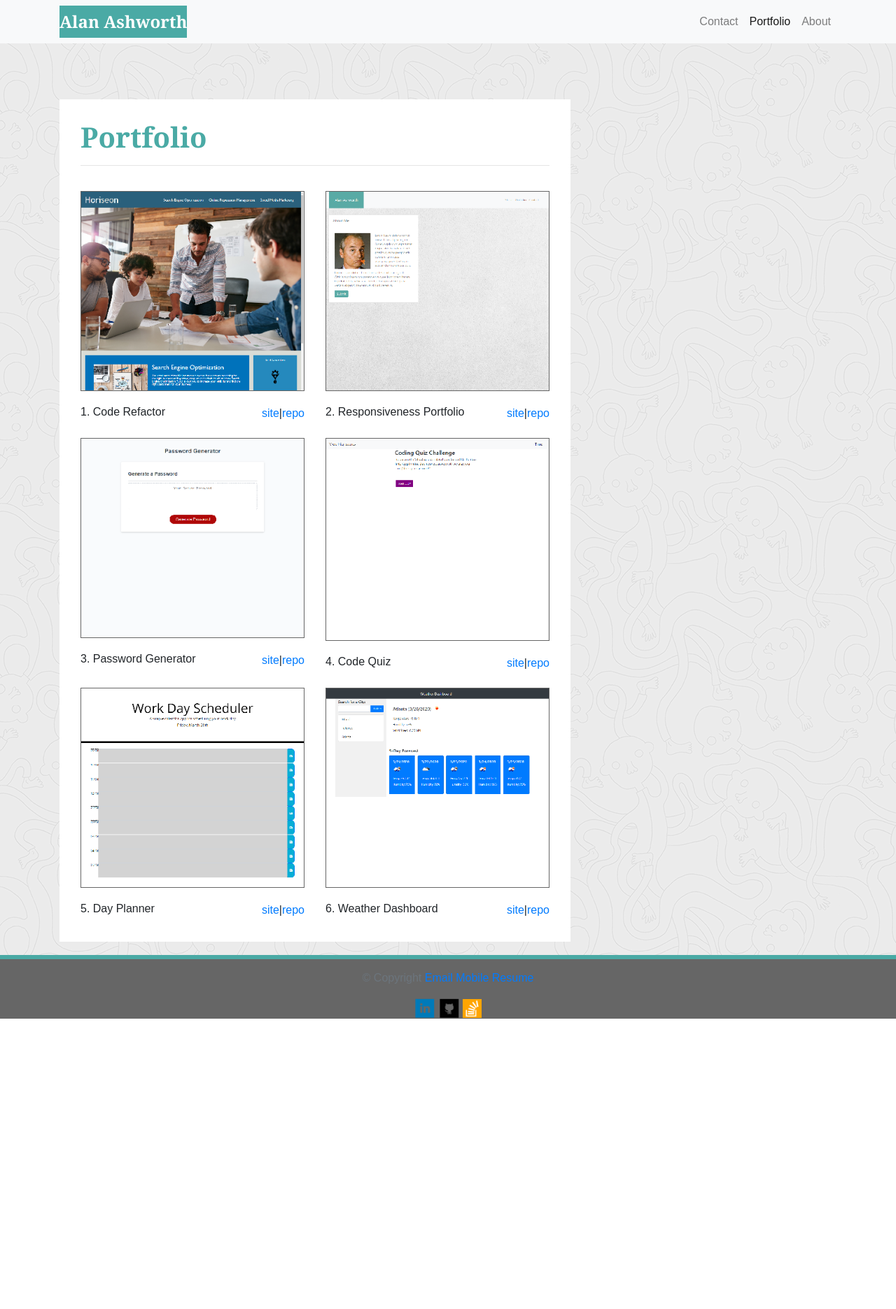
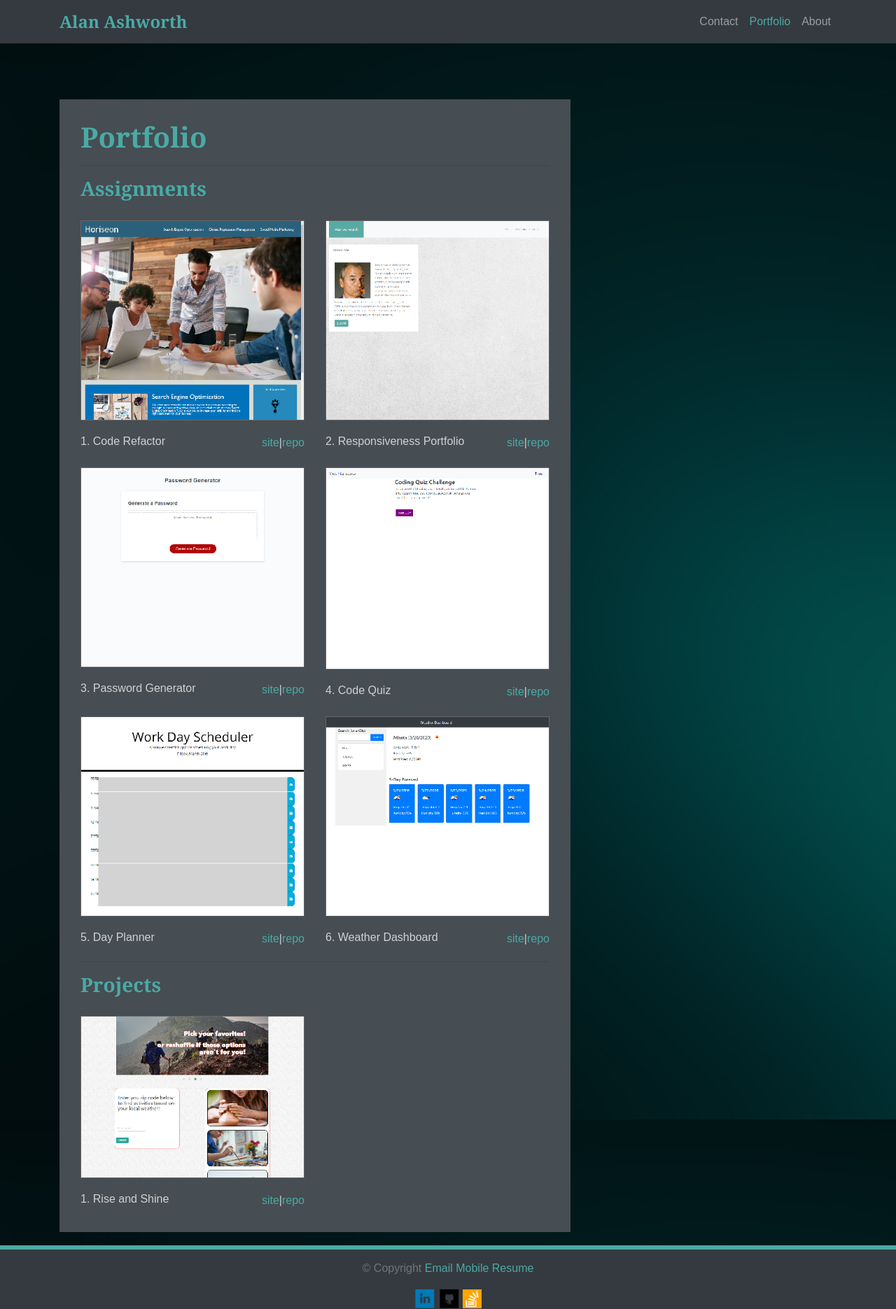
Before and after one commit to AlanAshworth/GT-Homework-07-Updated-Portfolio-Page, a plain HTML site: page portfolio.html in a window 1280 px wide. Shown: the whole page at 70% size. Before the commit the page ends 1456 px from the top, so only its background shows below. Drawn offline with nearby package versions, Linux system fonts and the light colour scheme.

Commit message:
Styling adjustments.

```diff
--- a/Assets/css/styles.css
+++ b/Assets/css/styles.css
@@ -4,7 +4,7 @@ body {
   font-family: Arial, "Helvetica Neue", Helvetica, sans-serif;
 
   /* Visual */
-  background-image: url("../Images/ignasi_pattern_s.png");
+  background-image: url("../Images/dark-teal-gradient.jpg");
 }
 
 html {
@@ -24,9 +24,21 @@ h1 {
   font-family: 'Roboto', sans-serif;
 }
 
+h6, p, span, hr {
+  color: rgb(209, 209, 209);
+}
+
+a {
+  color: #4aaaa5;
+}
+
+a:hover {
+  color: #3b7c79;
+}
+
 /* create styles for use for all white main boxes */
 .block {
-  background-color: #fff;
+  background-color: #464d53;
 
   padding: 30px;
   margin-bottom: 30px;
@@ -46,14 +58,18 @@ h1 {
   /* Typography */
   font-size: 24px;
   font-weight: bold;
-  color: #fff;
+  color: #4aaaa5;
 
   /* Visual */
-  background: #4aaaa5;
+  background: #343a40;
 }
 
 /* override bootstrap hover color and border */
 .navbar-default .navbar-nav > li > a:hover {
+  color: #4aaaa5;
+}
+
+.navbar-dark .navbar-nav .active>.nav-link {
   color: #4aaaa5;
 }
 
@@ -103,7 +119,7 @@ h1 {
   width: 100%;
 
   /* Visual */
-  background-color: #666;
+  background-color: #343a40;
 }
 
 .text-muted-footer {
@@ -198,7 +214,7 @@ text-align: center;
   font-weight: lighter;
 
   /* Typography */
-  color: #fff;
+  color: #343a40;
 
   /* Visual */
   background-color: #4aaaa5;
--- a/portfolio.html
+++ b/portfolio.html
@@ -21,7 +21,7 @@
 </head>
 
 <body>
-    <nav class="navbar navbar-expand-lg navbar-light bg-light">
+    <nav class="navbar navbar-expand-lg navbar-dark bg-dark">
         <div class="container">
           <!-- Brand and toggle get grouped for better mobile display -->
           <a class="navbar-brand" href="index.html" id="logo">Alan Ashworth</a>
@@ -56,6 +56,7 @@
         <article class="block">
           <h1 class="block-header">Portfolio</h1>
           <hr />
+          <h3 class="block-header">Assignments</h3>
           <div class="row">
             <div class="col-sm-6 col-md-12 col-lg-6">
               <img class="img-fluid port-image" src="Assets/Images/homework_01_code-refactor.png" alt="Code Refactor">
@@ -104,6 +105,17 @@
               </div>
             </div>
           </div>
+          <hr />
+          <h3 class="block-header">Projects</h3>
+          <div class="row">
+            <div class="col-sm-6 col-md-12 col-lg-6">
+              <img class="img-fluid port-image" src="Assets/Images/project_01_rise-and-shine.png" alt="Day Planner">
+              <div>
+                <span class="float-left"><h6>1. Rise and Shine</h6></span>
+                <span class="float-right"><a href="https://fmiusov.github.io/Rise-and-Shine/">site</a><span>|</span><a href="https://github.com/fmiusov/Rise-and-Shine">repo</a></span>
+              </div>
+            </div>
+          </div>
         </article>
       </div>
     </main>
```
Also changed, not shown: contact.html (+1 -1 lines), index.html (+1 -1 lines), Assets/Images/dark-teal-gradient.jpg (added), Assets/Images/project_01_rise-and-shine.png (added), 1 other file.
